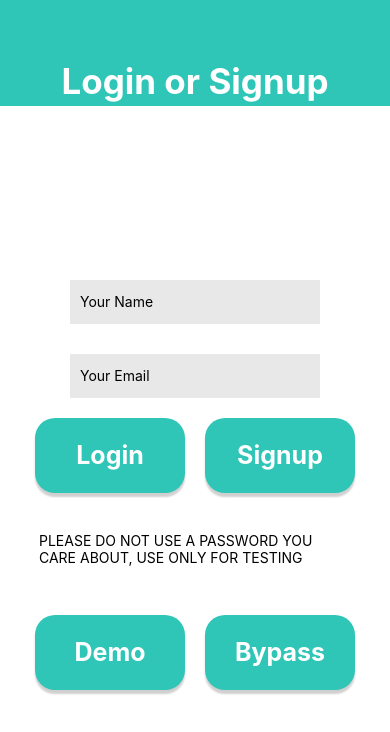
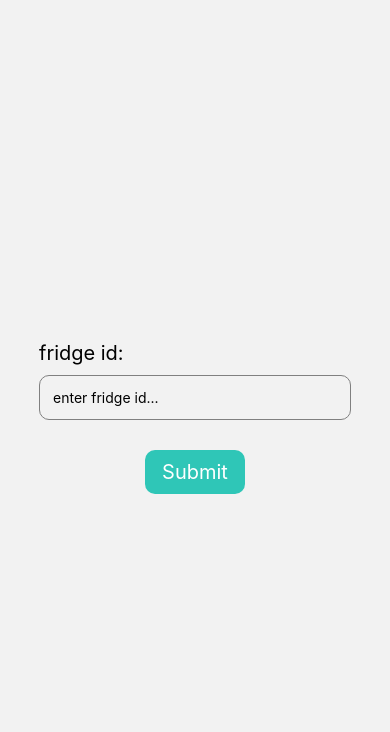
Before and after one commit to etzwang/FrontendFreshFoodies, a React Native app: screen /JoinFridge in a window 390 px wide. Shown: the top 732 px of the page. Built offline with nearby package versions, Linux system fonts and the light colour scheme.

Commit message:
added btn leave a fridge join a fridge and claim food in shared

```diff
--- a/App.js
+++ b/App.js
@@ -12,6 +12,7 @@ import AsyncStorage from "@react-native-async-storage/async-storage";
 import { Text } from "react-native";
 import OfferUp from "./pages/OfferUp";
 import CreateFridge from "./pages/CreateFridge.js";
+import JoinFridge from "./pages/JoinFridge.js";
 
 const Stack = createNativeStackNavigator();
 
@@ -78,6 +79,11 @@ const App = () => {
               component={CreateFridge}
               options={{ headerShown: false }}
             />
+            <Stack.Screen
+              name="JoinFridge"
+              component={JoinFridge}
+              options={{ headerShown: false }}
+            />
           </Stack.Navigator>
         </NavigationContainer>
       )}
--- a/pages/HouseBasketScreen.js
+++ b/pages/HouseBasketScreen.js
@@ -18,6 +18,8 @@ const HouseBasketScreen = (navigation) => {
   const sort_by = ["category", "expiration_date", "quantity", "location"];
   const location = ["fridge", "freezer", "counter", "pantry"];
   const category = ["produce", "meat", "dairy"];
+  const [foodArray, setfoodArray] = React.useState([]); // array of foods being selected claim
+
 
   var inventory = [];
   useFocusEffect(
@@ -32,6 +34,13 @@ const HouseBasketScreen = (navigation) => {
     }, [])
   );
 
+  const handleClaim = async () => {
+    console.log(foodArray);
+    // ###### DAVID: NEED TO HANDLE REMOVING ITEMS IN HOUSEHOLD BASKET AND CLAIMING
+    // THEM AS YOUR OWN...BACK INTO INVENTORY?
+    nav.navigate('Inventory')
+  };
+
   console.log(houseData);
   if (!houseData) {
     // shared fridge has not been created
@@ -41,6 +50,12 @@ const HouseBasketScreen = (navigation) => {
           onPress={() => nav.push("CreateFridge")}
           title="Create Shared Fridge"
           color="#2FC6B7"
+          width={300}
+        />
+        <Button
+          onPress={() => nav.push('JoinFridge')}
+          title="Join Shared Fridge"
+          color="#ADEBE7"
           width={300}
         />
       </View>
@@ -64,6 +79,7 @@ const HouseBasketScreen = (navigation) => {
         data={houseData}
         location={location}
         category={category}
+        foodArray={foodArray}
       />
     );
   }
@@ -83,6 +99,12 @@ const HouseBasketScreen = (navigation) => {
             color="#2FC6B7"
             width={150}
           />
+          <Button
+              onPress={() => handleClaim()}
+              title="Claim!"
+              color="#2FC6B7"
+              width={150}
+            />
         </View>
       </View>
     </View>
--- a/pages/ItemList.js
+++ b/pages/ItemList.js
@@ -24,7 +24,6 @@ function ItemList(props) {
       inventory[sortName] = [];
     }
 
-    var data = AsyncStorage.getItem("data");
     // add the items into the lists
     for (let i = 0; i < props.data.length; i++) {
       let item = props.data[i];
@@ -76,10 +75,6 @@ function ItemList(props) {
     }
   }
 
-  function handlePress() {
-    console.log("I am doing nothing")
-  }
-
   // now produce it onto the inventory
   var inventoryContainer = [];
   for (let i = 0; i < sortCategoryList.length; i++) {
@@ -93,11 +88,40 @@ function ItemList(props) {
       var items = [];
       for (let j = 0; j < inventory[currSort].length; j++) {
         let currItem = inventory[currSort][j].name;
+        const [clicked, setClicked] = React.useState(false);
+        function handlePress(currItem) {
+          if (!props.foodArray.includes(currItem)) {
+            //checking weather array contain the id
+            props.foodArray.push(currItem); //adding to array because value doesnt exists
+          } else {
+            props.foodArray.splice(props.foodArray.indexOf(currItem), 1); //deleting
+          }
+          // props.foodArray.push(currItem);
+          console.log(props.foodArray);
+          setClicked((current) => !current);
+        }
         items.push(
           <TouchableOpacity
-            onPress={handlePress}
-            style={styles.item}
+            onPress={() => handlePress(inventory[currSort][j])}
             key={currItem + "_item"}
+            style={{
+              margin: "1%",
+              backgroundColor: "white",
+              width: "48%",
+              height: 100,
+              justifyContent: "center",
+              alignItems: "center",
+              borderWidth: clicked ? 3 : 1,
+              borderRadius: 10,
+              borderColor: clicked ? "#2FC6B7" : "grey",
+              shadowColor: "grey",
+              shadowOpacity: 0.8,
+              shadowRadius: 4,
+              shadowOffset: {
+                height: 1,
+                width: 1,
+              },
+            }}
           >
             <Text style={{ fontSize: 20 }} key={currItem + "_item_text"}>
               {currItem}
--- /dev/null
+++ b/pages/JoinFridge.js
@@ -0,0 +1,76 @@
+import * as React from "react";
+import { View, Text, StyleSheet, TextInput, TouchableOpacity } from "react-native";
+import { useNavigation } from "@react-navigation/native";
+
+
+const JoinFridge = () => {
+  const navigation = useNavigation();
+  const [name, setName] = React.useState(null);
+
+  async function submit() {
+    // DAVID: JOIN FRIDGE ACTION
+    // the fridge id is: name
+    navigation.goBack();
+  }
+  return (
+    <View style={styles.container}>
+      <Text style={styles.form}>fridge id:</Text>
+      <TextInput
+        editable
+        maxLength={40}
+        value={name}
+        placeholder="enter fridge id..."
+        onChangeText={setName}
+        autoCapitalize='none'
+        style={styles.textInput}
+      />
+      <TouchableOpacity style={styles.btn} onPress={submit}>
+        <Text style={styles.text}>Submit</Text>
+      </TouchableOpacity>
+    </View>
+  );
+};
+
+
+const styles = StyleSheet.create({
+  container: {
+    flex: 1,
+    justifyContent: 'center',
+    padding: '10%',
+  },
+  formTitle: {
+    fontWeight: 'bold',
+    fontSize: 25,
+    textAlign: 'center'
+  },
+  form: {
+    fontSize: 20,
+    paddingBottom: 10,
+    paddingTop: 10
+  },
+  textInput: {
+    color: 'black',
+    padding: 13,
+    borderWidth: 1,
+    borderRadius: 10,
+    marginBottom: 10,
+    borderColor: 'grey'
+  },
+  btn: {
+    backgroundColor: '#2FC6B7',
+    justifyContent: "center",
+    borderRadius: 10,
+    width: 100,
+    alignSelf: 'center',
+    padding: 10,
+    margin: 20
+  },
+  text: {
+    fontSize: 20,
+    color: "#FFFFFF",
+    alignSelf: "center",
+  }
+})
+
+
+export default JoinFridge;
--- a/pages/LogoutScreen.js
+++ b/pages/LogoutScreen.js
@@ -12,10 +12,17 @@ const LogoutScreen = () => {
     navigation.push("Login")
   }
 
+  const leaveSharedFridge = () => {
+    // DAVID NEED TO CALL API THAT LEAVES THE FRIDGE
+    alert('Leave Shared fridge called!')
+    navigation.navigate("HouseBasket")
+  }
+
   return (
     <View style={styles.page}>
       <Text style={styles.title}>Account</Text>
       <View style={styles.form}>
+        <Button onPress={leaveSharedFridge} title="Leave Shared Fridge" color="#ADEBE7"/>
         <Button onPress={logout} title="Logout" color="#2FC6B7" />
       </View>
     </View>
```
